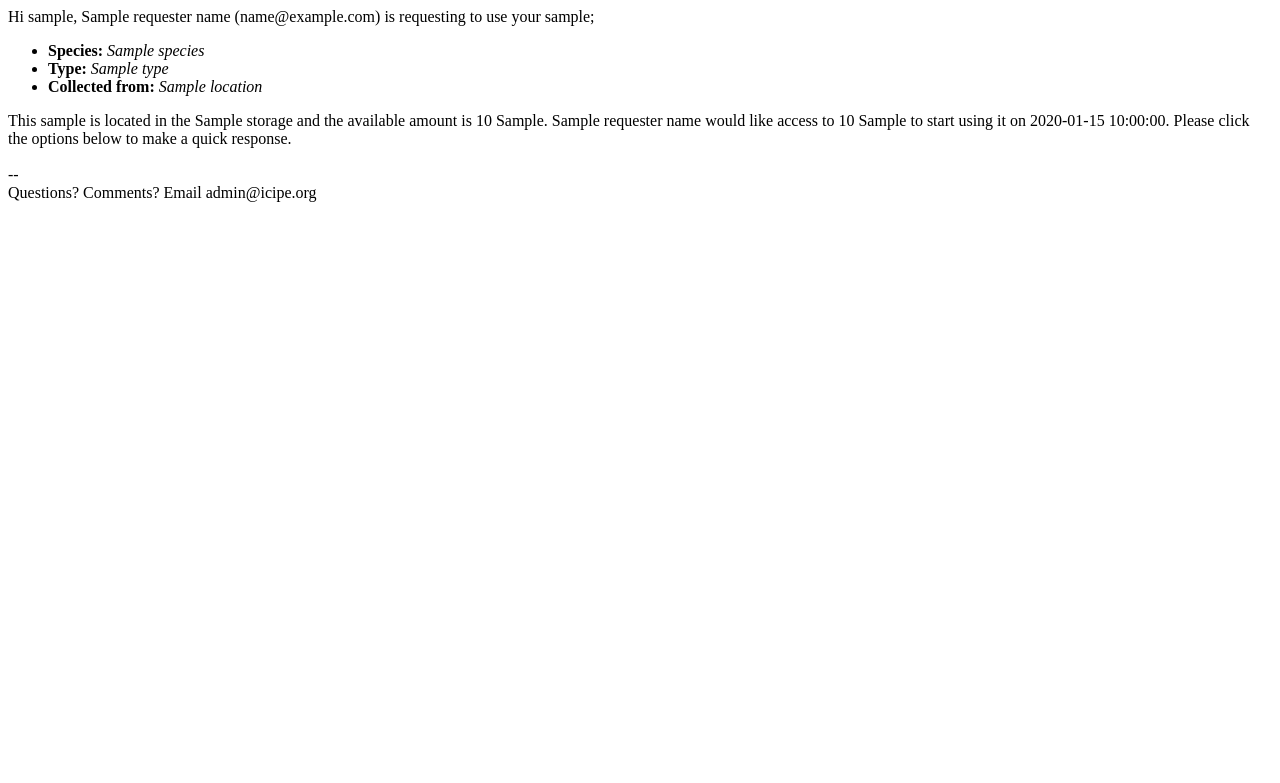
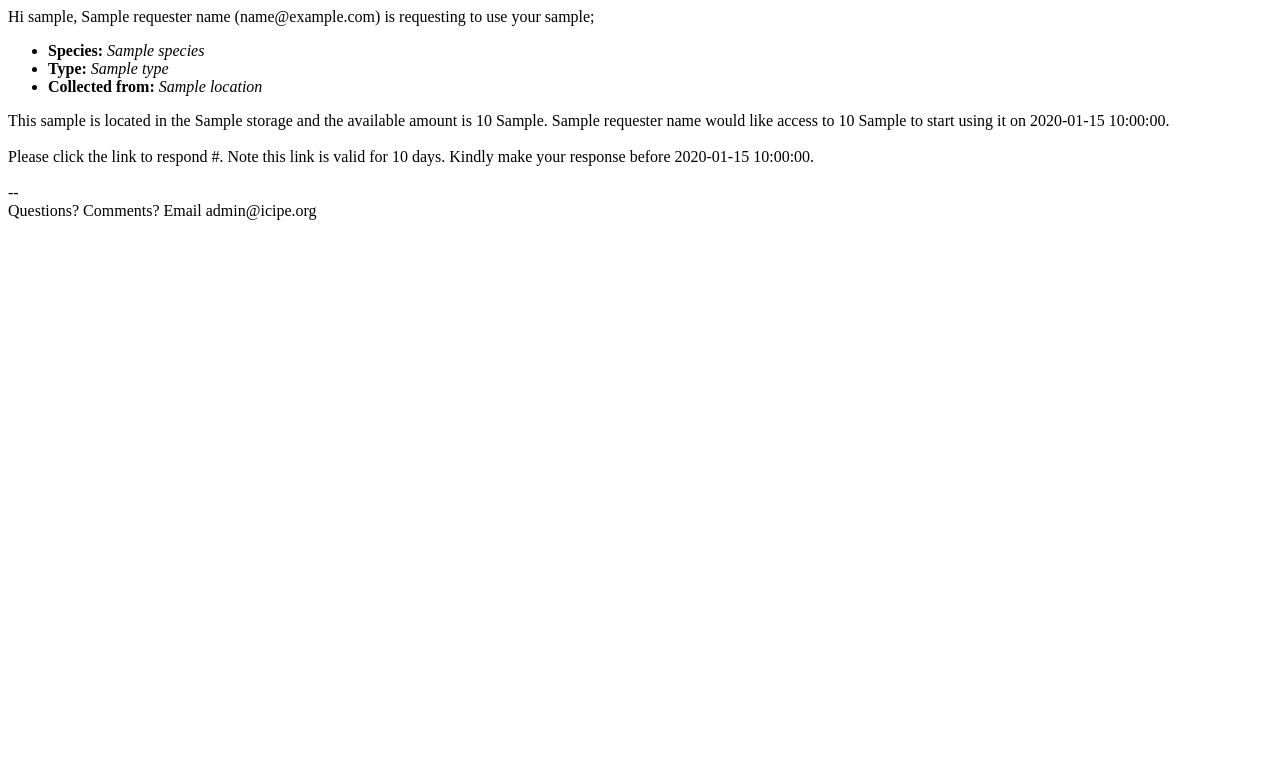
Before and after one commit to mbbu/sample_management_system, a Flask app: template api/templates/sample_request.html in a window 1280 px wide. Shown: the top 783 px of the page. Run offline with Flask 2, Linux system fonts and the light colour scheme; the template is opened without the code that fills it: most values are stand-ins (such as "Sample title", 1, 10 or a date in 2020); parts of the project's set-up code (start-up, migrations or seed data) failed here and were passed over.

Commit message:
Updated email template to add link and the expiration duration

```diff
--- a/api/templates/sample_request.html
+++ b/api/templates/sample_request.html
@@ -9,9 +9,10 @@
 This sample is located in the {{ storage }} and the available amount is {{ available_amount }} {{ qt }}.
 {{ requester_name }} would like access to {{ amount }} {{ qt }} to start using it on {{ date }}.
 
-Please click the options below to make a quick response.
-
-<!--    todo: embed options in email -->
+<br>
+<br>
+Please click the link to respond {{sample_request_response_url}}.
+Note this link is valid for {{ expiration_days }} days. Kindly make your response before {{ expiration_date }}.
 
 <br>
 <br>
```
